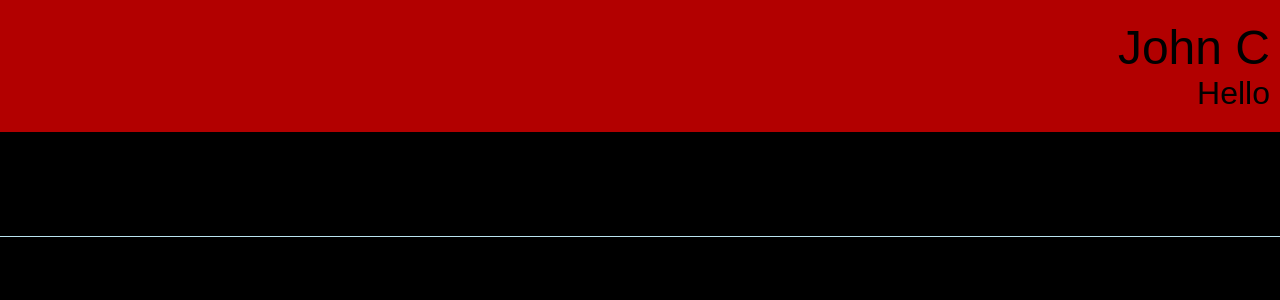
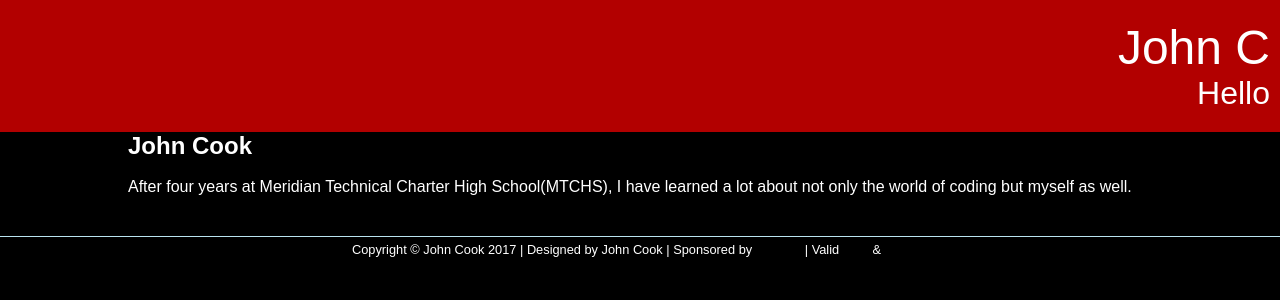
Before and after one commit to JAndrewCook/JAndrewCook.github.io, a PHP site: page / in a window 1280 px wide. Shown: the top 300 px of the page. Run offline with PHP 8.4, Linux system fonts and the light colour scheme.

Commit message:
Update port.css

```diff
--- a/includes/port.css
+++ b/includes/port.css
@@ -44,7 +44,7 @@ header h2 {
 body {
 	background-color: black;
 	font-family: sans-serif;
-	font-color: white;
+	color: white;
 }
 ::-webkit-scrollbar{
 	display: none;
@@ -126,5 +126,5 @@ footer {
   margin-bottom: 40px;
   border-top: solid 1px #BAE4F0;
   padding-top: 5px;
-  font-color: white;
+  color: white;
 }
```
